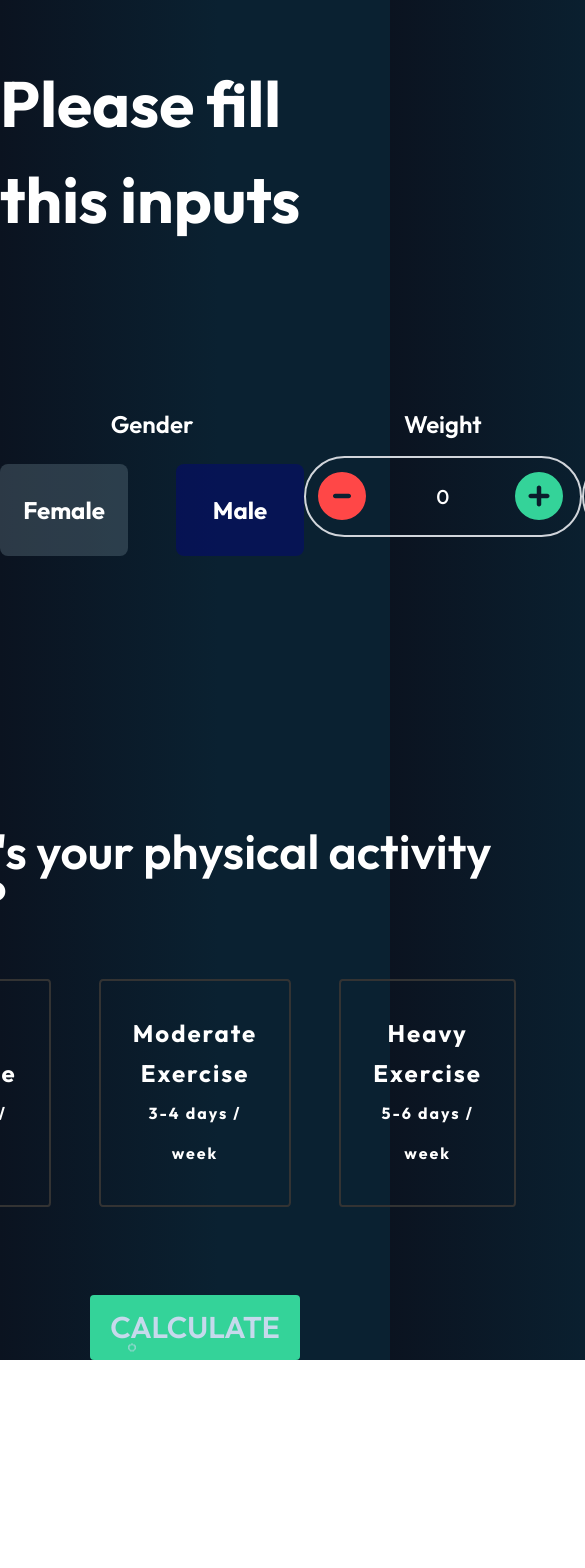
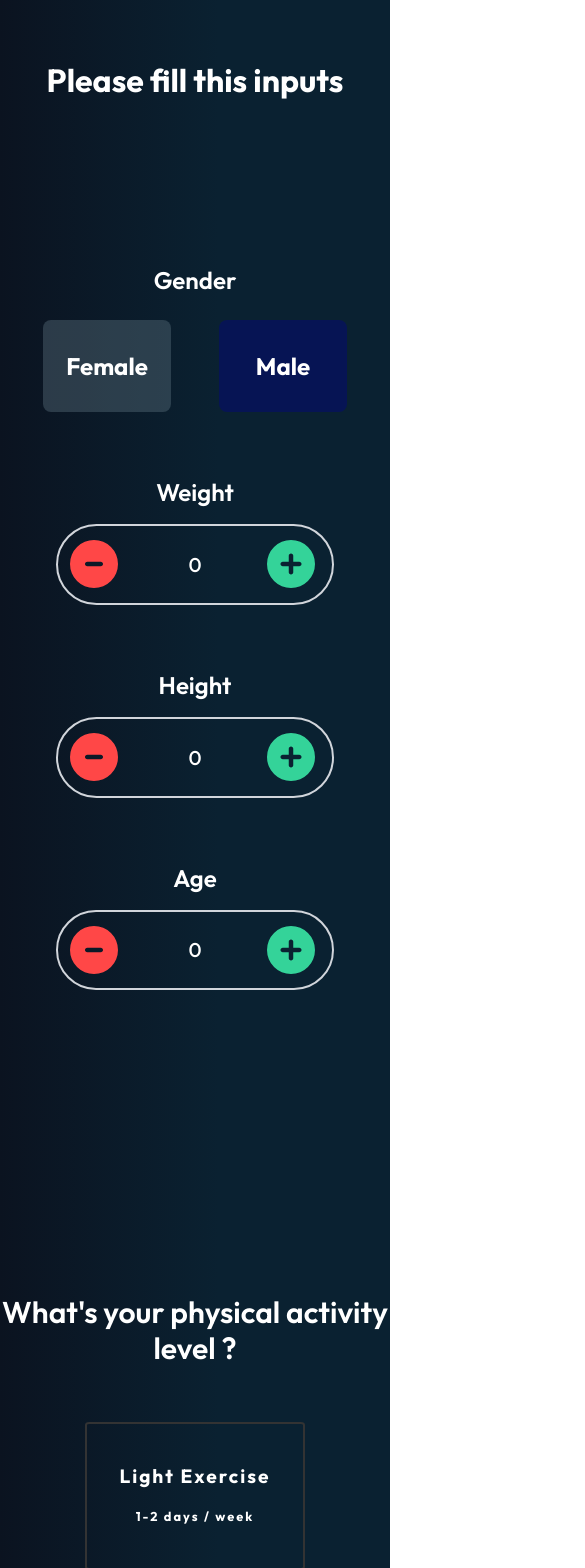
Before and after one commit to polanaeem1/Fitness_app, a Next.js app: page /1/yes in a window 390 px wide. Shown: the top 1568 px of the page, 585 px wide, since content can reach past the window. Before the commit the page ends 1360 px from the top, so only its background shows below. Built offline with nearby package versions, Linux system fonts and the light colour scheme.

Commit message:
res update

```diff
--- a/app/[slug]/yes/page.jsx
+++ b/app/[slug]/yes/page.jsx
@@ -71,15 +71,15 @@ const page = () => {
   };
   return (
     <>
-      <div className="flex flex-col items-center  gap-28 w-full h-[85rem] ">
+      <div className="flex flex-col items-center  gap-28 w-full lg:h-[85rem] h-[92rem] ">
         <motion.div
           value={"weight-loss"}
           initial={{ opacity: 0 }}
           animate={{ opacity: 1 }}
           transition={{ duration: 1.2 }}
-          className="flex flex-col items-center gap-40 w-full h-screen "
+          className="flex flex-col items-center gap-40 w-full "
         >
-          <h3 className="text-white text-[4rem] font-bold mt-14">
+          <h3 className="text-white sm:text-[4rem] font-bold mt-14 text-[2rem]">
             Please fill this inputs
           </h3>
           <motion.div
@@ -89,15 +89,15 @@ const page = () => {
               opacity: 1,
             }}
             transition={{ duration: 2.4 }}
-            viewport={{ amount: "all" }}
-            className="flex flex-col items-center w-full"
+            viewport={{ amount:"some" }}
+            className="flex flex-col items-center w-full mb-48"
           >
             <motion.div
               value={"weight-loss"}
               initial={{ opacity: 0 }}
               animate={{ opacity: 1 }}
               transition={{ duration: 2.5 }}
-              className="flex xl:flex-row xl:items-center xl:justify-around w-full lg:flex-wrap lg:items-center lg:justify-center lg:gap-5"
+              className=" flex flex-wrap justify-around items-center gap-16 xl:flex-row xl:items-center xl:justify-around w-full lg:flex-wrap lg:items-center lg:justify-center lg:gap-5"
             >
               <motion.div
                 initial={{ opacity: 0 }}
@@ -191,10 +191,10 @@ const page = () => {
             viewport={{ amount: "all" }}
             className="flex flex-col items-center gap-8"
           >
-            <label className="block text-5xl font-semibold text-white mb-4">
+            <label className="block lg:text-5xl font-semibold text-white mb-4 text-3xl text-center">
               What's your physical activity level ?
             </label>
-            <motion.div className="flex gap-12 mt-2 box-style">
+            <motion.div className="flex gap-2 mt-2 box-style flex-wrap justify-center lg:gap-12">
               <motion.div
                 whileHover={{
                   scale: 1.05,
@@ -209,7 +209,7 @@ const page = () => {
                   y: 0,
                 }}
                 transition={{ delay: 0.1 }}
-                viewport={{ amount: "all" }}
+                viewport={{ amount: "some" }}
                 className={light ? "a-active" : "a"}
                 onClick={() => {
                   setLight((light) => !light);
@@ -217,10 +217,10 @@ const page = () => {
                   setModerate(false);
                 }}
               >
-                <h5 className="text-white text-[1.5rem] font-bold">
+                <h5 className="text-white text-[1.2rem] lg:text-[1.5rem] font-bold">
                   Light Exercise
                 </h5>
-                <p className="text-white text-[1rem] font-bold">
+                <p className="text-white text-[0.8rem] lg:text-[1rem] font-bold">
                   1-2 days / week
                 </p>
               </motion.div>
@@ -240,7 +240,7 @@ const page = () => {
                   y: 0,
                 }}
                 transition={{ delay: 0.1 }}
-                viewport={{ amount: "all" }}
+                viewport={{ amount: "some" }}
                 className={moderate ? "a-active" : "a"}
                 onClick={() => {
                   setModerate((moderate) => !moderate);
@@ -248,10 +248,10 @@ const page = () => {
                   setLight(false);
                 }}
               >
-                <h5 className="text-white text-[1.5rem] font-bold">
+                <h5 className="text-white text-[1.2rem] lg:text-[1.5rem] font-bold">
                   Moderate Exercise
                 </h5>
-                <p className="text-white text-[1rem] font-bold">
+                <p className="text-white text-[0.8rem] lg:text-[1rem] font-bold">
                   3-4 days / week
                 </p>
               </motion.div>
@@ -271,7 +271,7 @@ const page = () => {
                   y: 0,
                 }}
                 transition={{ delay: 0.1 }}
-                viewport={{ amount: "all" }}
+                viewport={{ amount: "some" }}
                 className={heavy ? "a-active" : "a"}
                 onClick={() => {
                   setHeavy((heavy) => !heavy);
@@ -279,16 +279,16 @@ const page = () => {
                   setLight(false);
                 }}
               >
-                <h5 className="text-white text-[1.5rem] font-bold">
+                <h5 className="text-white text-[1.2rem] lg:text-[1.5rem] font-bold">
                   Heavy Exercise
                 </h5>
-                <p className="text-white text-[1rem] font-bold">
+                <p className="text-white text-[0.8rem] lg:text-[1rem] font-bold">
                   5-6 days / week
                 </p>
               </motion.div>
             </motion.div>
             <motion.button
-              className="be mt-14"
+              className="be md:mt-14 mb-12"
               variants={{
                 hidden: { opacity: 0, y: 75 },
                 visibale: { opacity: 1, y: 0 },
@@ -299,7 +299,7 @@ const page = () => {
                 y: 0,
               }}
               transition={{ delay: 0.1 }}
-              viewport={{ amount: "all" }}
+              viewport={{ amount: "some" }}
               onClick={handleSubmit}
             >
               Calculate
```
